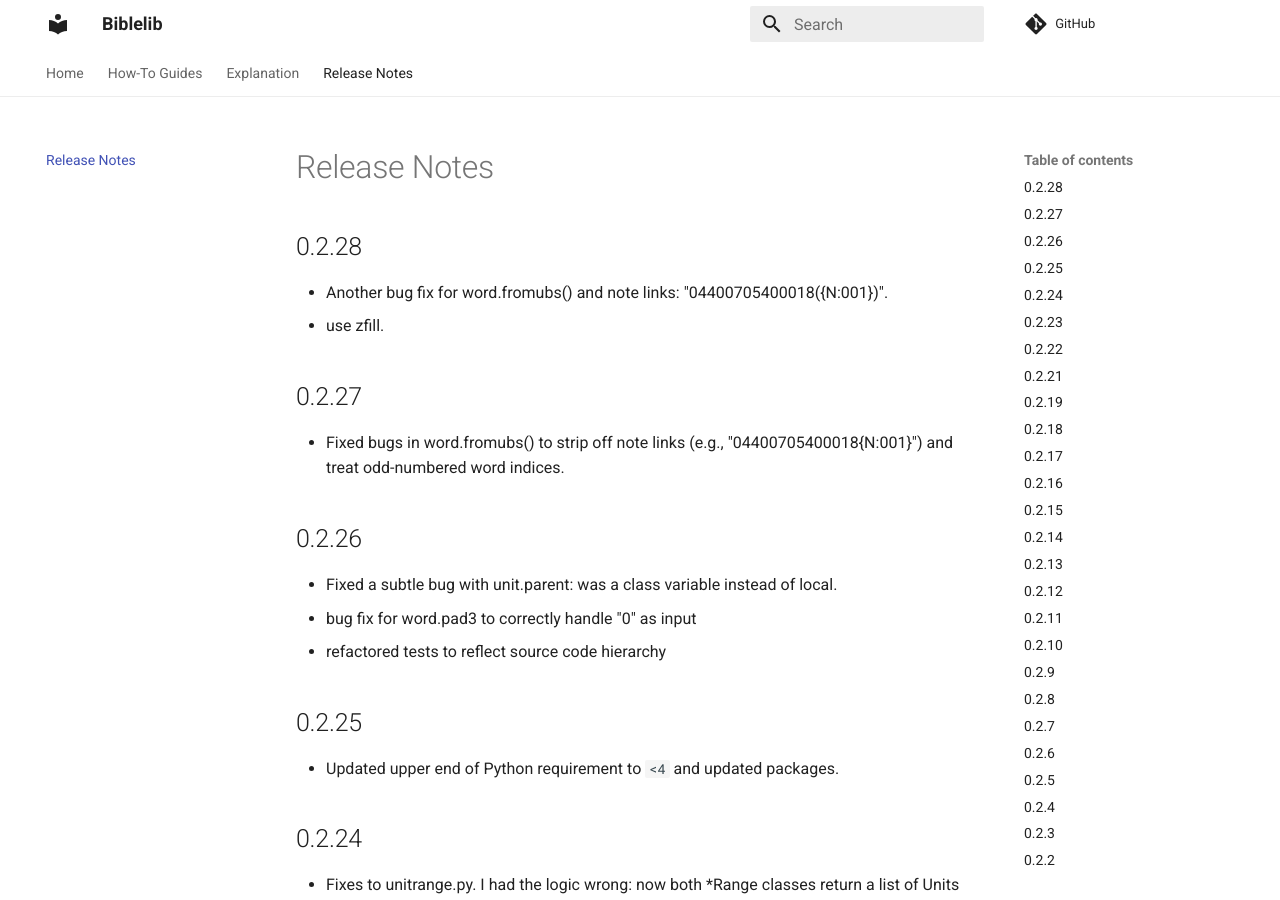
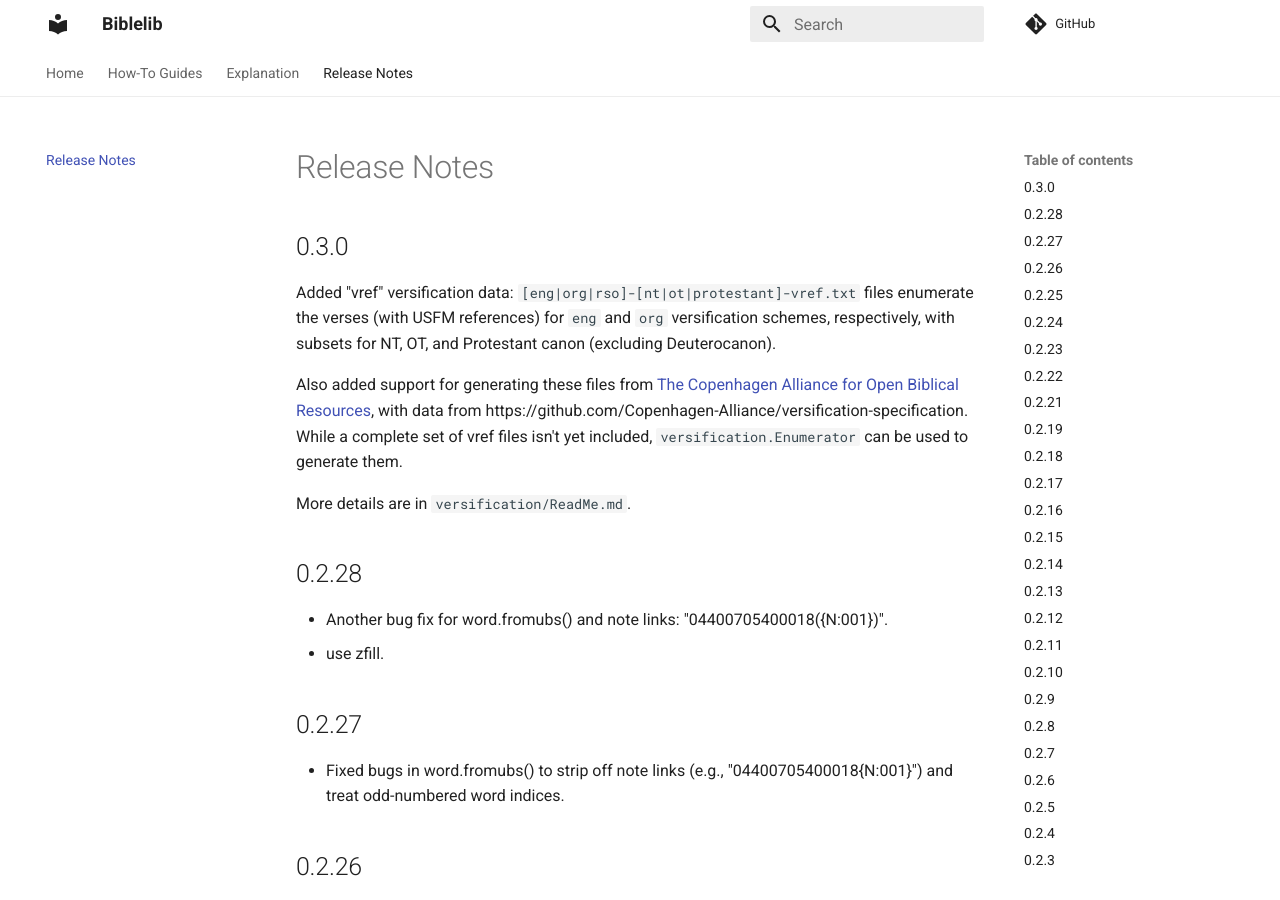
Before and after one commit to Clear-Bible/Biblelib, an MkDocs documentation site: the page built from docs/ReleaseNotes.md, in a window 1280 px wide and 900 px high. Built offline with MkDocs 1.6.1 and Material for MkDocs 9.7.7, drawn with Linux system fonts in a browser that asks for light colours; comment, search, counter and statistics services are not loaded.

Commit message:
v 0.3.0: Versification support

```diff
--- a/docs/ReleaseNotes.md
+++ b/docs/ReleaseNotes.md
@@ -1,4 +1,22 @@
 # Release Notes
+
+## 0.3.0
+
+Added "vref" versification data:
+`[eng|org|rso]-[nt|ot|protestant]-vref.txt` files enumerate the verses
+(with USFM references) for `eng` and `org` versification schemes,
+respectively, with subsets for NT, OT, and Protestant canon (excluding
+Deuterocanon).
+
+Also added support for generating these files from [The Copenhagen
+Alliance for Open Biblical
+Resources](http://copenhagen-alliance.org/), with data from
+https://github.com/Copenhagen-Alliance/versification-specification. While
+a complete set of vref files isn't yet included,
+`versification.Enumerator` can be used to generate them.
+
+More details are in `versification/ReadMe.md`.
+
 
 ## 0.2.28
 
--- a/pyproject.toml
+++ b/pyproject.toml
@@ -1,11 +1,15 @@
 [tool.poetry]
 name = "biblelib"
-version = "0.2.28"
+version = "0.3.0"
 description = "Utilities for working with metadata for Bible books, references, pericopes, and other units."
 authors = ["Sean Boisen <sean.boisen@gmail.com>"]
 repository = "https://github.com/Clear-Bible/Biblelib/"
 # documentation = "https://sboisen.github.io/Biblelib/"
 readme = "README.md"
+# apparently text files are also shipped?
+# include = [
+#   "biblelib/versification/*.txt"
+# ]
 packages = [
   {include = "biblelib"}
 ]
```
